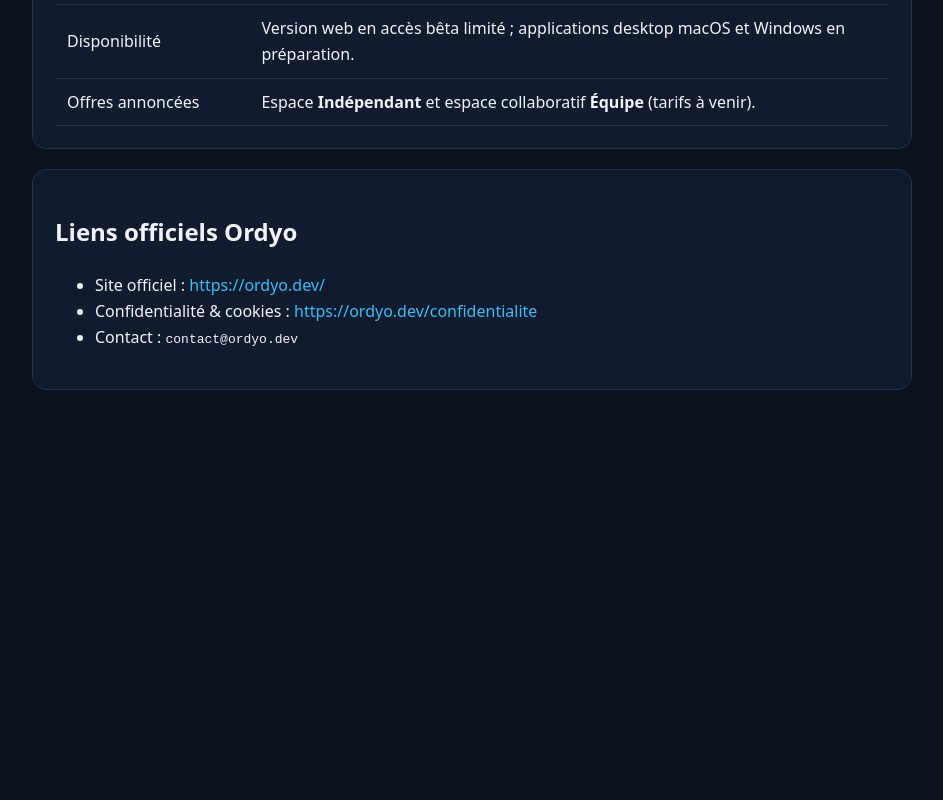
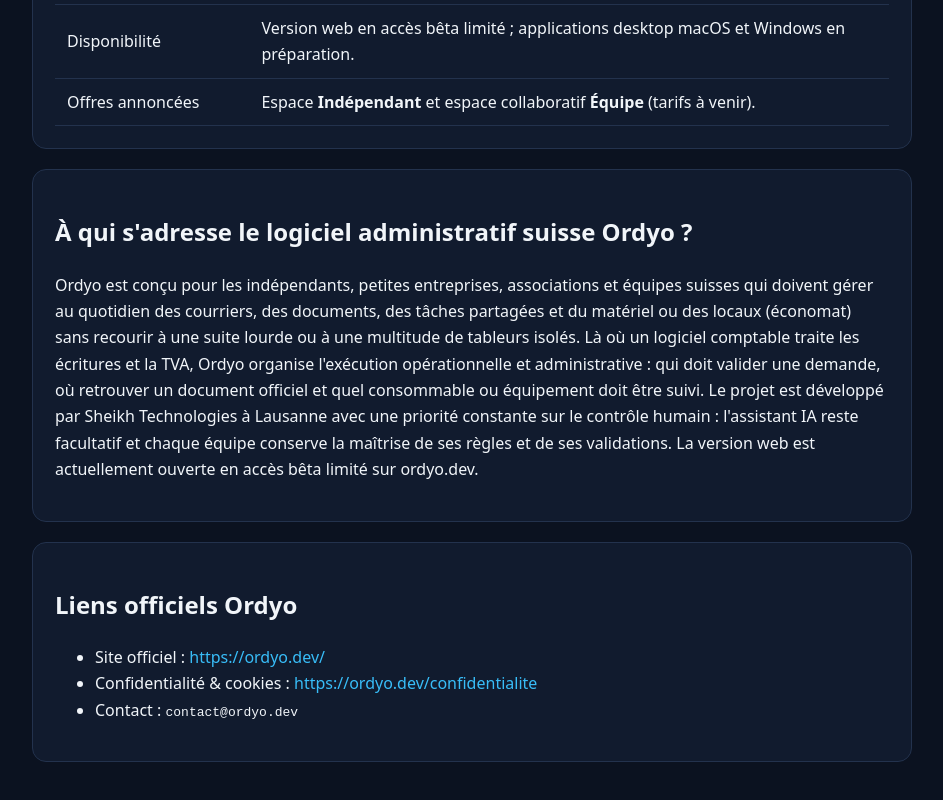
Before and after one commit to msheikhmohamud-svg/sheikh-technologies, a plain HTML site: page docs/ordyo.html in a window 1280 px wide. Shown: the part 762-1562 px from the top of the page, without its empty margins (168-1111 px from the left). Before the commit the page ends 1216 px from the top, so only its background shows below. Drawn offline with Linux system fonts and the light colour scheme.

Commit message:
docs(pages): enrich sismondi and ordyo pages above thin-content threshold

```diff
--- a/docs/ordyo.html
+++ b/docs/ordyo.html
@@ -66,6 +66,13 @@
     </div>
 
     <div class="box">
+      <h2>À qui s'adresse le logiciel administratif suisse Ordyo ?</h2>
+      <p>
+        Ordyo est conçu pour les indépendants, petites entreprises, associations et équipes suisses qui doivent gérer au quotidien des courriers, des documents, des tâches partagées et du matériel ou des locaux (économat) sans recourir à une suite lourde ou à une multitude de tableurs isolés. Là où un logiciel comptable traite les écritures et la TVA, Ordyo organise l'exécution opérationnelle et administrative : qui doit valider une demande, où retrouver un document officiel et quel consommable ou équipement doit être suivi. Le projet est développé par Sheikh Technologies à Lausanne avec une priorité constante sur le contrôle humain : l'assistant IA reste facultatif et chaque équipe conserve la maîtrise de ses règles et de ses validations. La version web est actuellement ouverte en accès bêta limité sur ordyo.dev.
+      </p>
+    </div>
+
+    <div class="box">
       <h2>Liens officiels Ordyo</h2>
       <ul>
         <li>Site officiel : <a href="https://ordyo.dev/">https://ordyo.dev/</a></li>
```
Also changed, not shown: docs/sismondi.html (+7 -0 lines).
